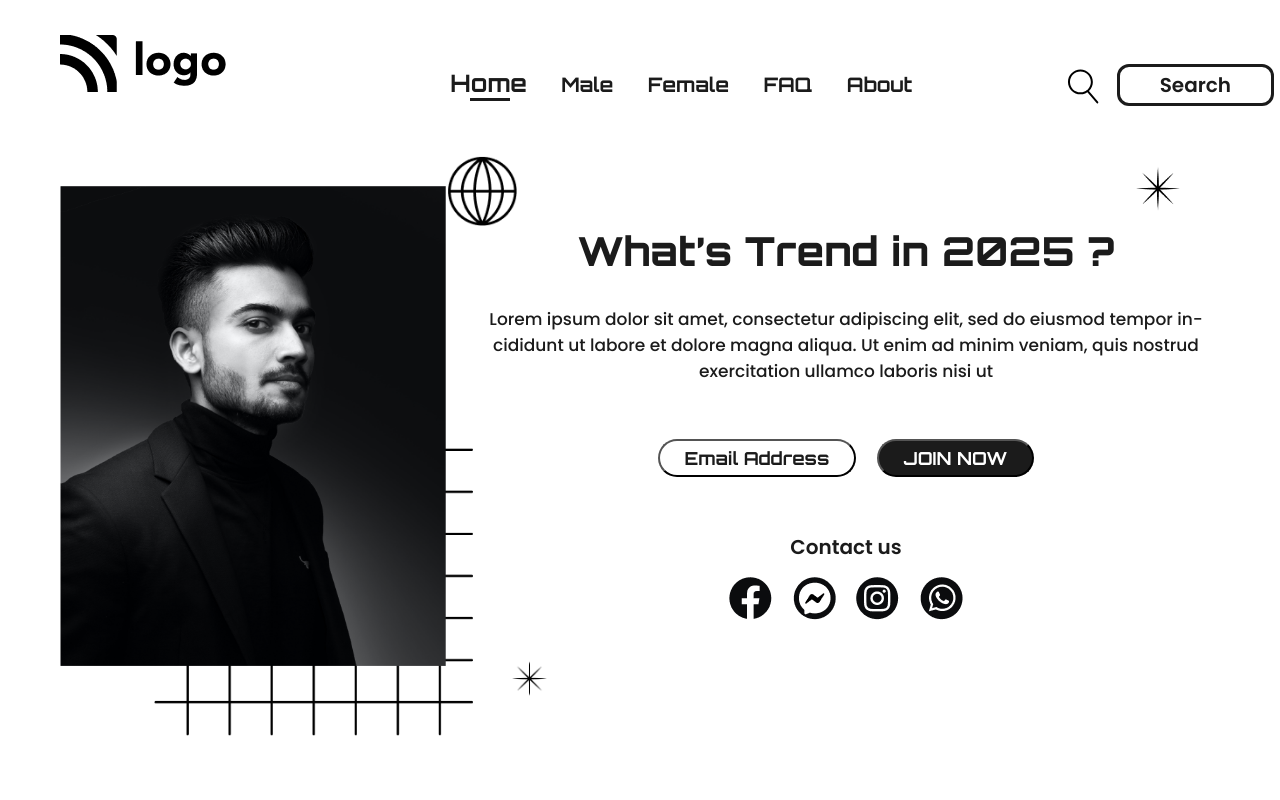
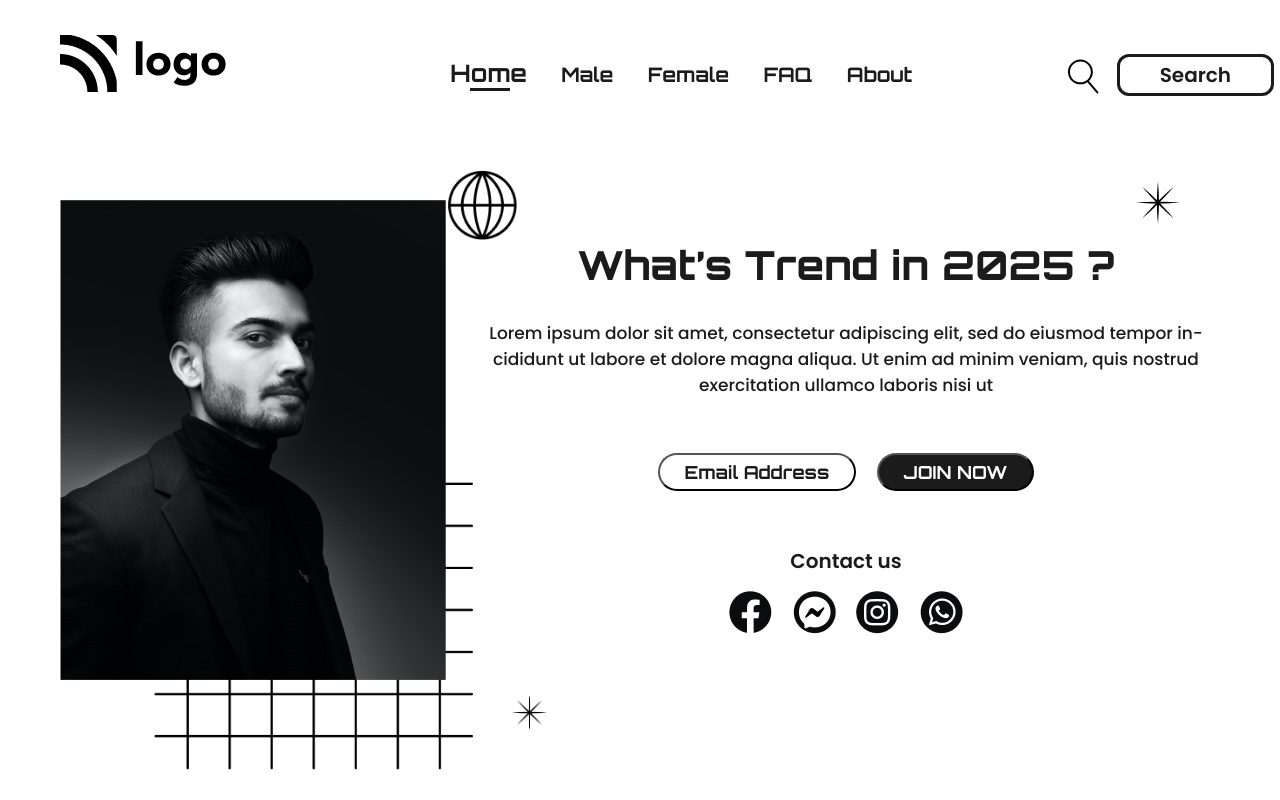
Before and after one commit to purwar1997/portfolio-project-1, a plain HTML site: page index.html in a window 1280 px wide. Drawn offline with Linux system fonts and the light colour scheme.

Commit message:
CSS file updated

```diff
--- a/css/style.css
+++ b/css/style.css
@@ -6,20 +6,22 @@
   color: #1b1b1b;
 }
 
-.section[aria-label="navbar"] {
-  height: 20vh;
+section[aria-label="navbar"] {
+  height: 15vh;
 }
 
 .navbar-container {
-  margin-top: 35px;
+  padding-top: 25px;
 }
 
 .navbar-container div {
   display: inline-block;
 }
 
-.navbar-container img {
+img[alt="brand-logo"] {
   margin-left: 60px;
+  position: relative;
+  top: 10px;
   cursor: pointer;
 }
 
@@ -79,7 +81,7 @@
 }
 
 section[aria-label="banner"] {
-  height: 80vh;
+  height: 85vh;
   position: relative;
 }
 
@@ -92,8 +94,8 @@ img[alt="person-hero-image"] {
 
 img[alt="square-pattern"] {
   position: absolute;
-  bottom: 10px;
   left: 12vw;
+  bottom: 30px;
   height: 40vh;
   z-index: -1;
 }
@@ -107,7 +109,7 @@ img[alt="start-pattern-1"] {
 
 img[alt="start-pattern-2"] {
   position: absolute;
-  bottom: 50px;
+  bottom: 70px;
   left: 40vw;
   height: 35px;
 }
```
